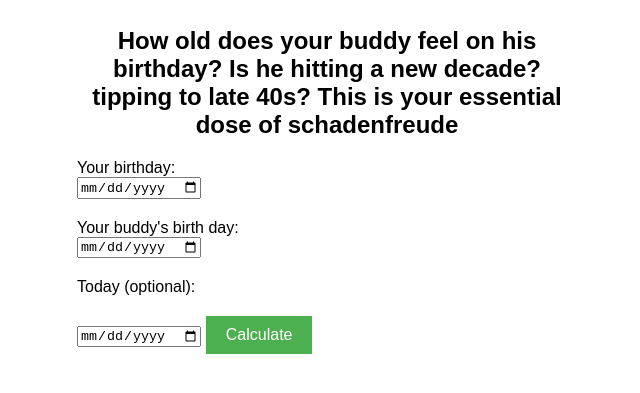
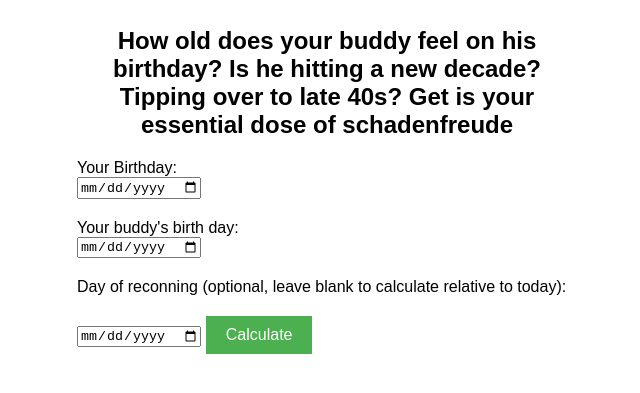
Before and after one commit to smgk/roshanfactor, a plain HTML site: page index.html in a window 1280 px wide. Shown: the part 61-454 px from the top of the page, without its empty margins (313-953 px from the left). Drawn offline with Linux system fonts and the light colour scheme.

Commit message:
Source
updated messages

```diff
--- a/index.html
+++ b/index.html
@@ -34,15 +34,15 @@
 </head>
 <body>
     <h1>The Roshan Factor</h1>
-    <h2>How old does your buddy feel on his birthday? Is he hitting a new decade? tipping to late 40s? This is your essential dose of schadenfreude</h2>
+    <h2>How old does your buddy feel on his birthday? Is he hitting a new decade? Tipping over to late 40s? Get is your essential dose of schadenfreude</h2>
 
-    <label for="birthdate1">Your birthday:</label>
+    <label for="birthdate1">Your Birthday:</label>
     <input type="date" id="birthdate1" name="birthdate1">
 
     <label for="birthdate2">Your buddy's birth day:</label>
     <input type="date" id="birthdate2" name="birthdate2">
 
-    <label for="currentDate">Today (optional):</label>
+    <label for="currentDate">Day of reconning (optional, leave blank to calculate relative to today):</label>
     <input type="date" id="currentDate" name="currentDate">
 
     <button onclick="calculateDifference()">Calculate</button>
```
